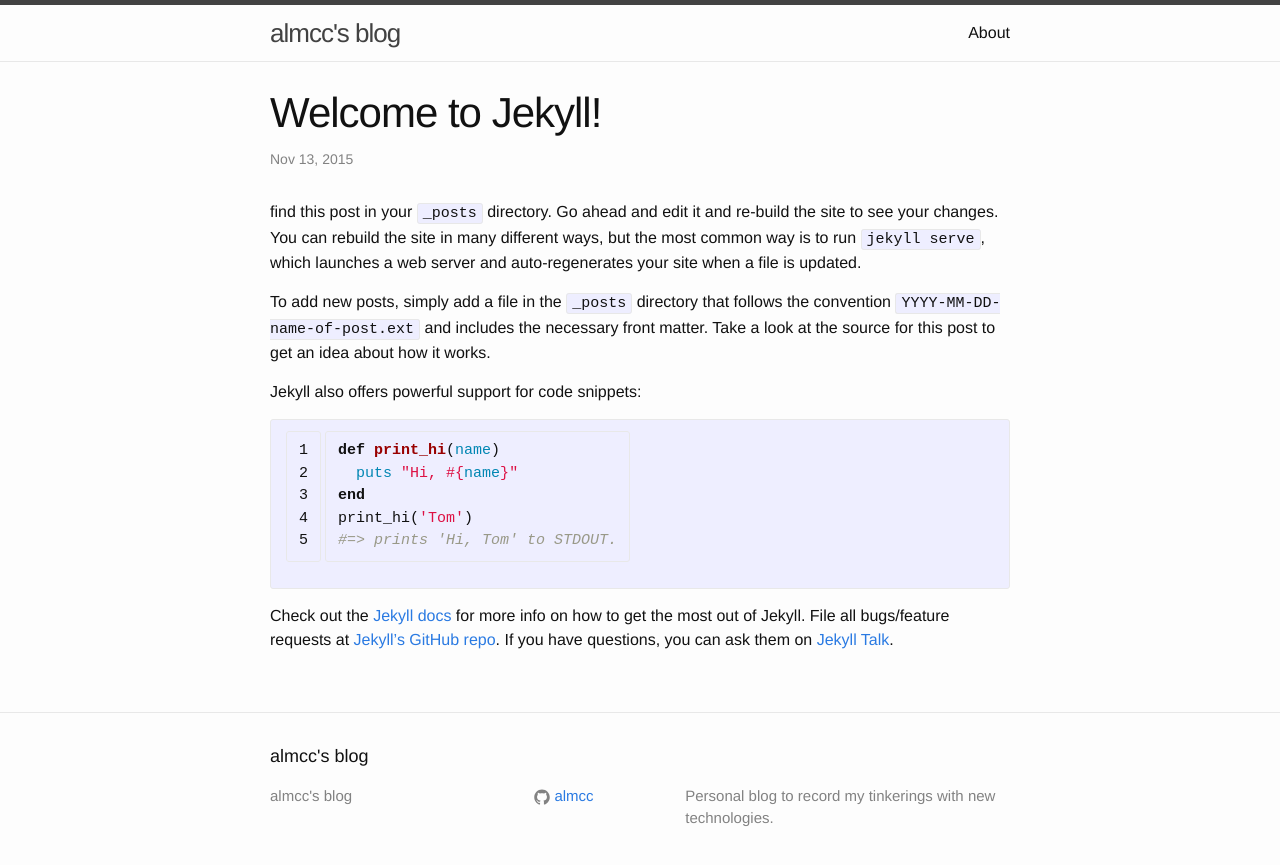
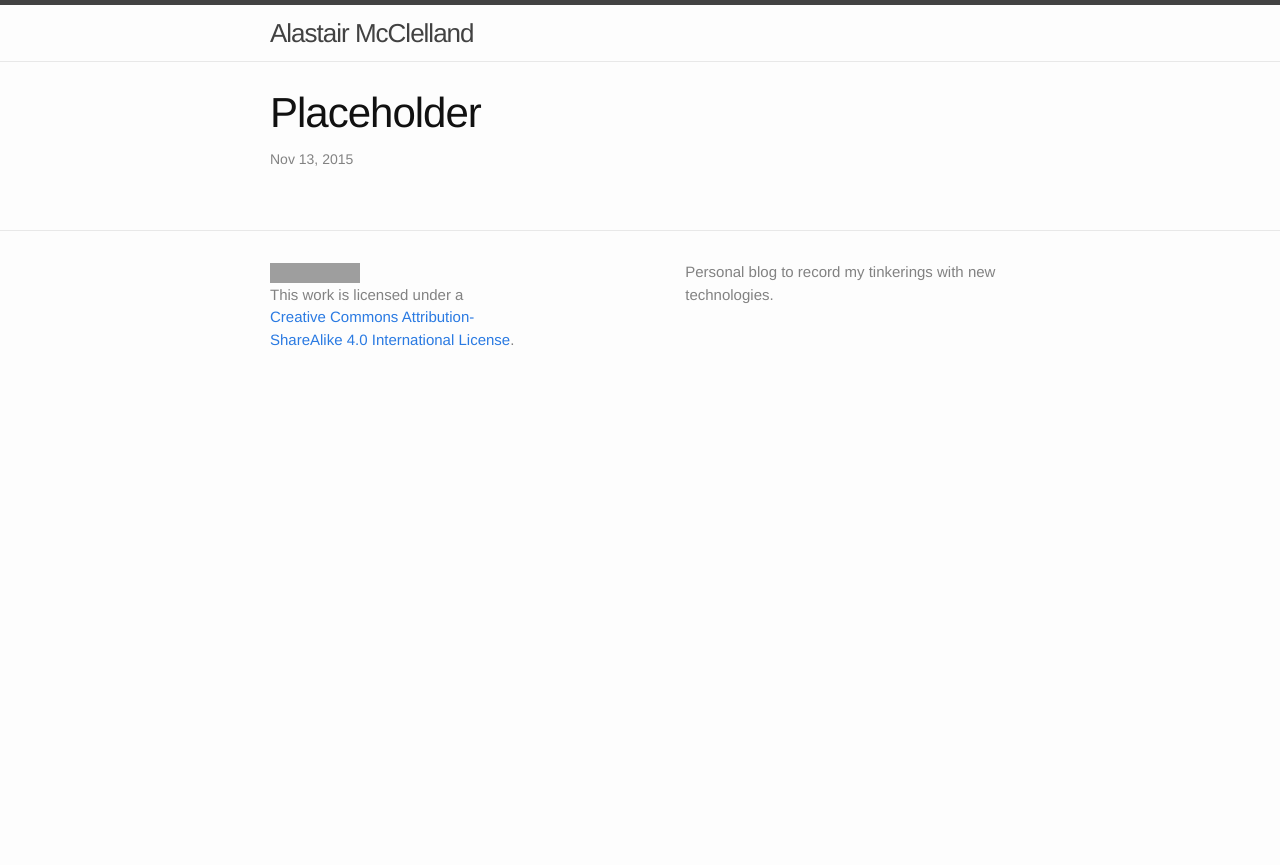
Before and after one commit to almcc/almcc.github.io, a Jekyll site: the page built from _posts/2015-11-13-welcome-to-jekyll.markdown, in a window 1280 px wide. Shown: the top 865 px of the page. Built offline with Jekyll 4.4.1, drawn with Linux system fonts in a browser that asks for light colours; grey boxes are pictures that could not be loaded.

Commit message:
Cleared content and created a placeholder

```diff
--- a/_config.yml
+++ b/_config.yml
@@ -6,7 +6,7 @@
 # 'jekyll serve'. If you change this file, please restart the server process.
 
 # Site settings
-title: almcc's blog
+title: Alastair McClelland
 description: > # this means to ignore newlines until "baseurl:"
   Personal blog to record my tinkerings with new technologies.
 baseurl: "" # the subpath of your site, e.g. /blog
--- a/_includes/footer.html
+++ b/_includes/footer.html
@@ -2,30 +2,12 @@
 
   <div class="wrapper">
 
-    <h2 class="footer-heading">{{ site.title }}</h2>
-
     <div class="footer-col-wrapper">
       <div class="footer-col footer-col-1">
-        <ul class="contact-list">
-          <li>{{ site.title }}</li>
-          <li><a href="mailto:{{ site.email }}">{{ site.email }}</a></li>
-        </ul>
+        <a rel="license" href="http://creativecommons.org/licenses/by-sa/4.0/"><img alt="Creative Commons License" style="border-width:0" src="https://i.creativecommons.org/l/by-sa/4.0/88x31.png" /></a><br />This work is licensed under a <a rel="license" href="http://creativecommons.org/licenses/by-sa/4.0/">Creative Commons Attribution-ShareAlike 4.0 International License</a>.
       </div>
 
       <div class="footer-col footer-col-2">
-        <ul class="social-media-list">
-          {% if site.github_username %}
-          <li>
-            {% include icon-github.html username=site.github_username %}
-          </li>
-          {% endif %}
-
-          {% if site.twitter_username %}
-          <li>
-            {% include icon-twitter.html username=site.twitter_username %}
-          </li>
-          {% endif %}
-        </ul>
       </div>
 
       <div class="footer-col footer-col-3">
--- a/_posts/2015-11-13-welcome-to-jekyll.markdown
+++ b/_posts/2015-11-13-welcome-to-jekyll.markdown
@@ -1,25 +1,6 @@
 ---
 layout: post
-title:  "Welcome to Jekyll!"
+title:  "Placeholder"
 date:   2015-11-13 16:53:57 +0000
-categories: jekyll update
+categories:
 ---
- find this post in your `_posts` directory. Go ahead and edit it and re-build the site to see your changes. You can rebuild the site in many different ways, but the most common way is to run `jekyll serve`, which launches a web server and auto-regenerates your site when a file is updated.
-
-To add new posts, simply add a file in the `_posts` directory that follows the convention `YYYY-MM-DD-name-of-post.ext` and includes the necessary front matter. Take a look at the source for this post to get an idea about how it works.
-
-Jekyll also offers powerful support for code snippets:
-
-{% highlight ruby linenos %}
-def print_hi(name)
-  puts "Hi, #{name}"
-end
-print_hi('Tom')
-#=> prints 'Hi, Tom' to STDOUT.
-{% endhighlight %}
-
-Check out the [Jekyll docs][jekyll-docs] for more info on how to get the most out of Jekyll. File all bugs/feature requests at [Jekyll’s GitHub repo][jekyll-gh]. If you have questions, you can ask them on [Jekyll Talk][jekyll-talk].
-
-[jekyll-docs]: http://jekyllrb.com/docs/home
-[jekyll-gh]:   https://github.com/jekyll/jekyll
-[jekyll-talk]: https://talk.jekyllrb.com/
```
Also changed, not shown: about.md (deleted, +0 -15 lines).
